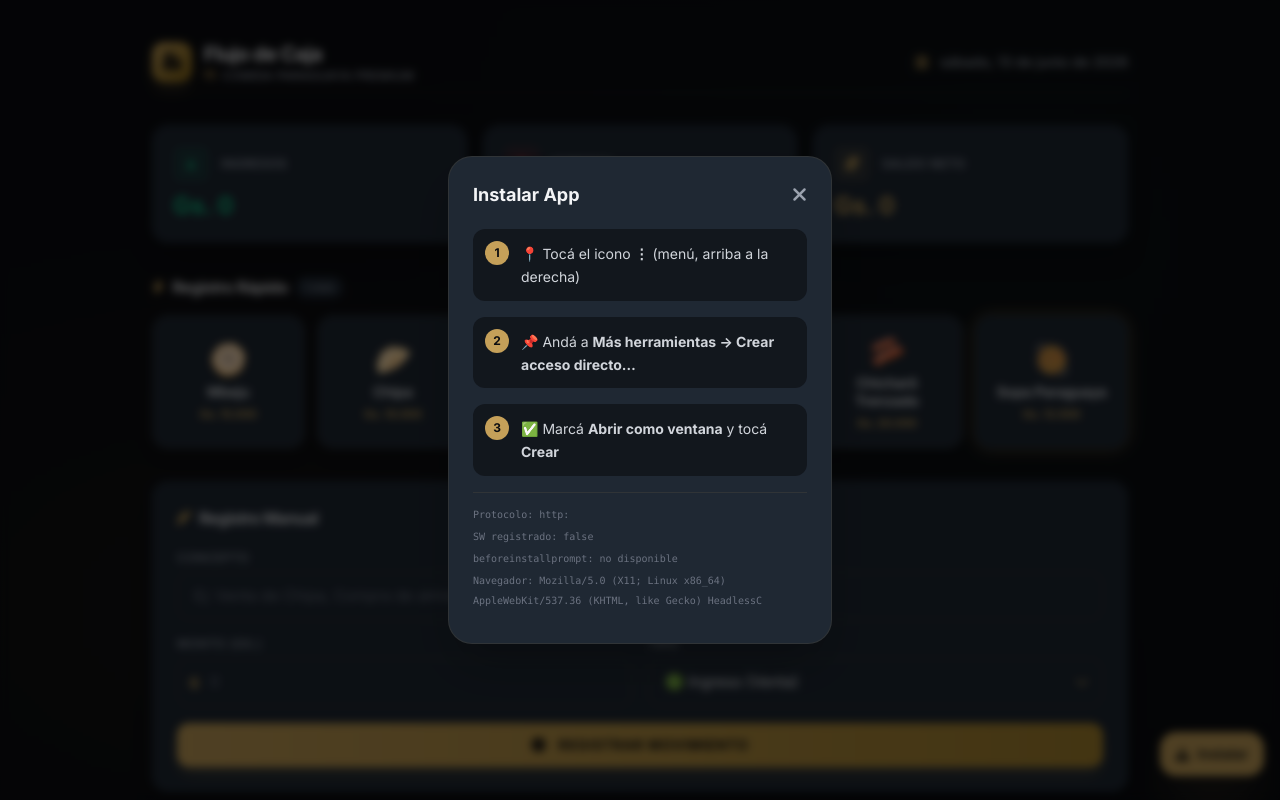
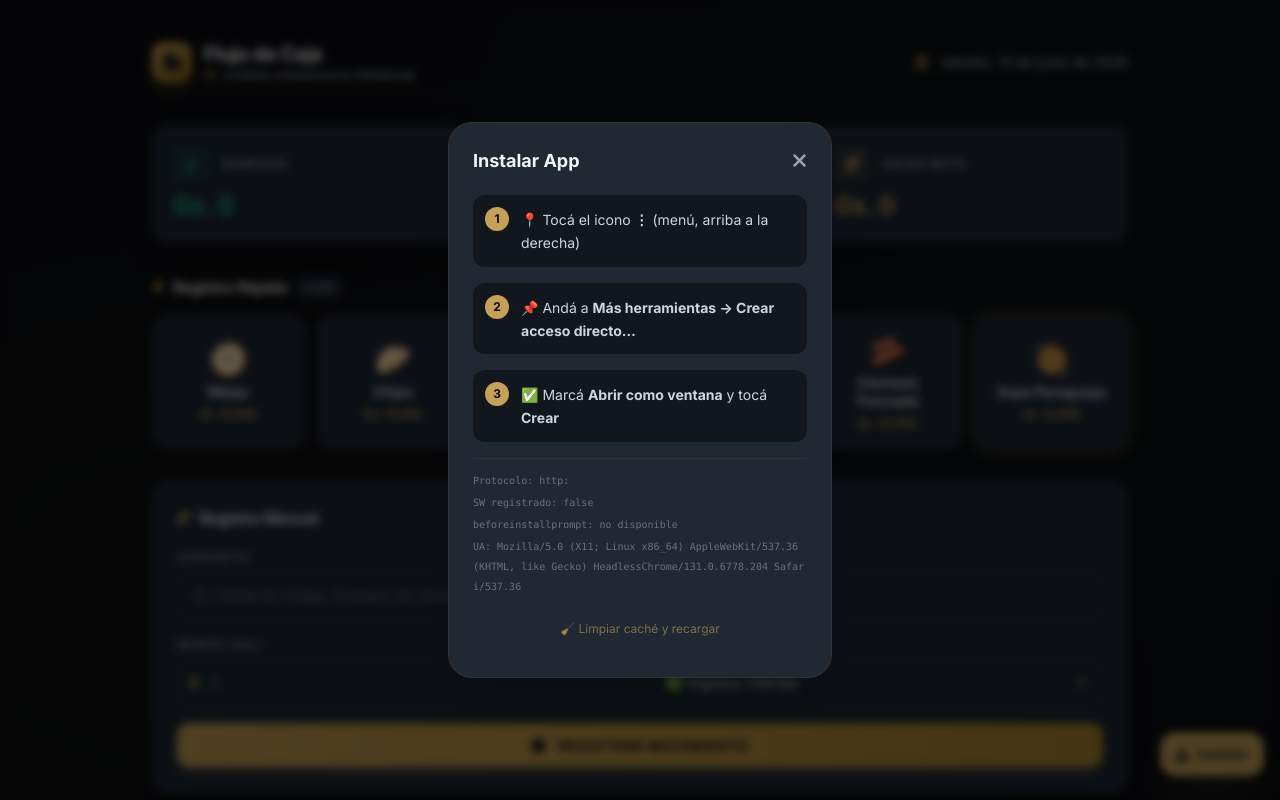
Before and after one commit to amarillacapital-lang/caja-flujo, a plain HTML site: page index.html in a window 1280 px wide. Both pictures are taken after a click on the button "Instalar". Shown: the top 800 px of the page. Drawn offline with nearby package versions, Linux system fonts and the light colour scheme.

Commit message:
Agregar botón limpiar caché SW y UA completo en diagnóstico

```diff
--- a/index.html
+++ b/index.html
@@ -1359,9 +1359,10 @@ JAVASCRIPT — Lógica completa de la aplicación
       `Protocolo: ${window.location.protocol}`,
       `SW registrado: ${swRegistered}`,
       `beforeinstallprompt: ${deferredPrompt ? 'disponible' : 'no disponible'}`,
-      `Navegador: ${navigator.userAgent.substring(0, 80)}`
+      `UA: ${navigator.userAgent}`
     ];
-    html += `<div class="mt-4 pt-3 border-t border-[#C5A059]/10 text-[10px] text-[#6B7280] space-y-0.5 font-mono">${diag.map(d => `<div>${d}</div>`).join('')}</div>`;
+    html += `<div class="mt-4 pt-3 border-t border-[#C5A059]/10 text-[10px] text-[#6B7280] space-y-0.5 font-mono break-all">${diag.map(d => `<div>${d}</div>`).join('')}</div>`;
+    html += `<button onclick="(async()=>{if('serviceWorker' in navigator){const reg=await navigator.serviceWorker.getRegistration();if(reg){await reg.unregister();} localStorage.clear();caches.keys().then(ks=>Promise.all(ks.map(k=>caches.delete(k)))).then(()=>{mostrarToast('🧹 Caché limpiado, recargando...','info');setTimeout(()=>location.reload(),1000);});}})()" class="mt-3 w-full text-xs text-center text-[#C5A059]/60 hover:text-[#C5A059] transition-colors py-2">🧹 Limpiar caché y recargar</button>`;
     installSteps.innerHTML = html;
     installModal.classList.remove('hidden');
   }
```
